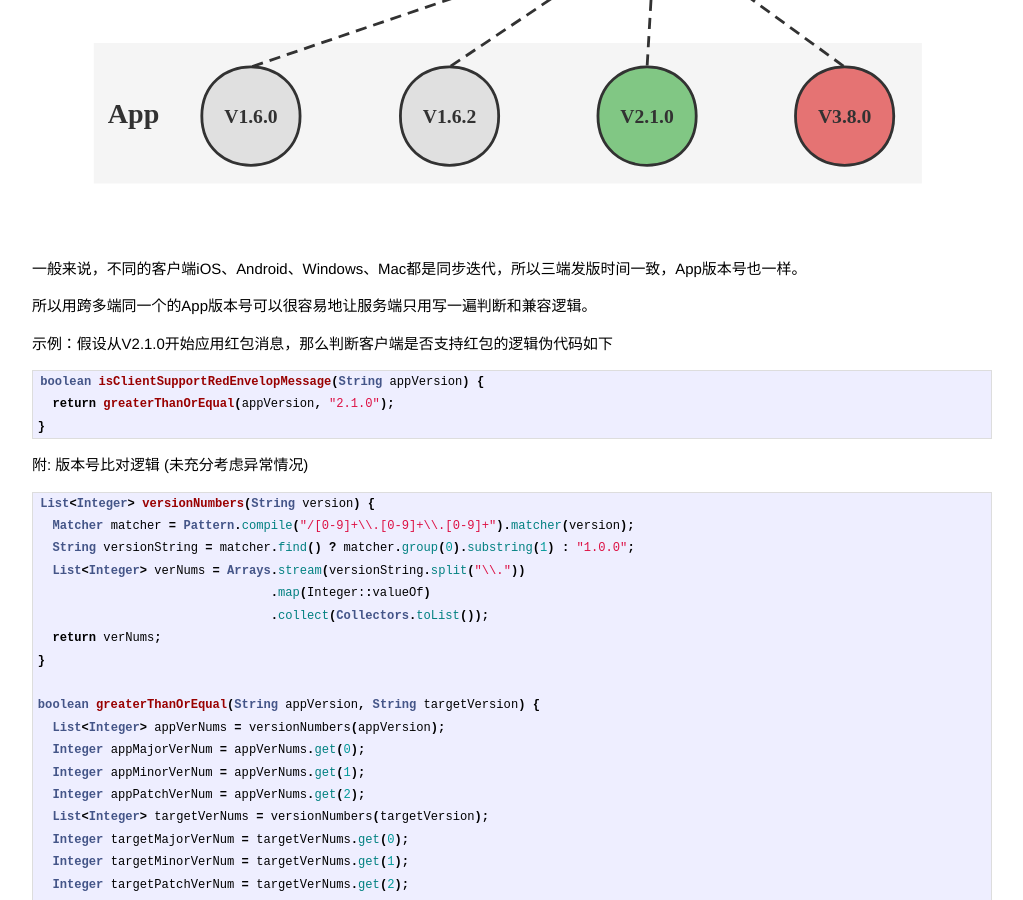
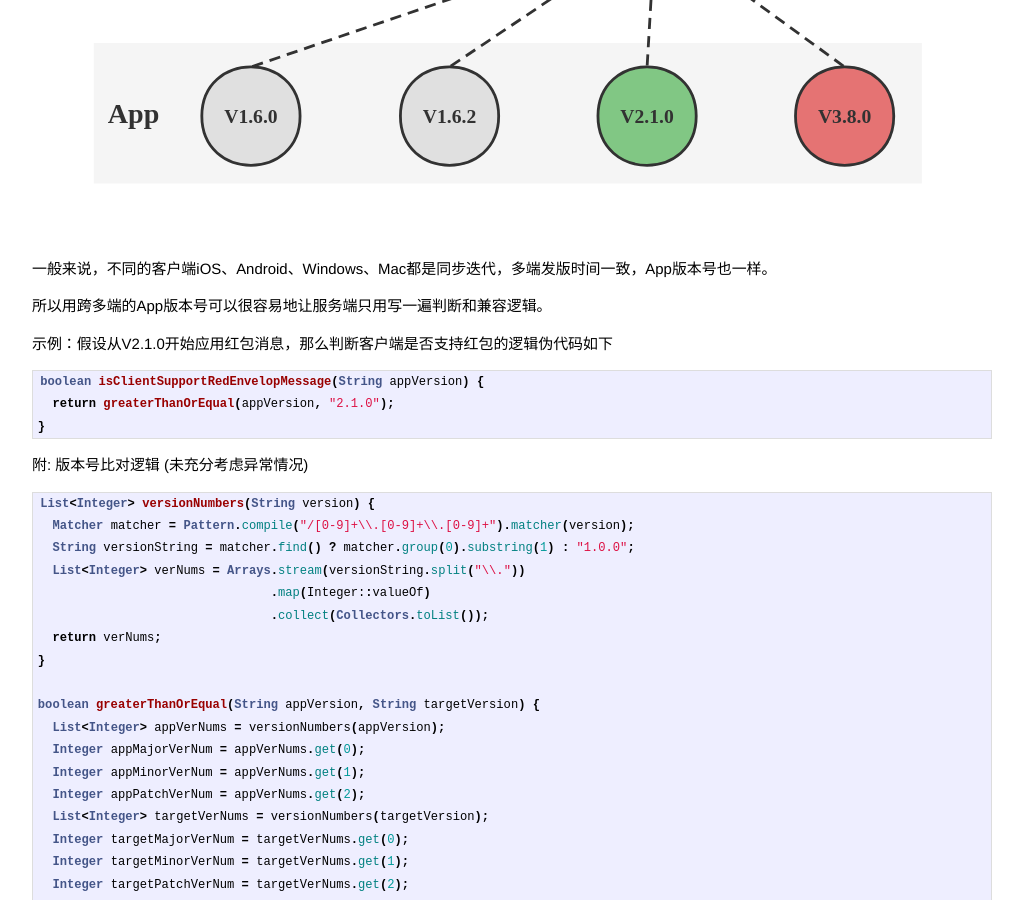
Before and after one commit to gongpengjun/gongpengjun.github.io, a Jekyll site: the page built from _posts/2022-08-27-im008-im-compatible-base.markdown, in a window 1280 px wide and 900 px high, scrolled down 522 px. Shown: the whole window, without its empty margins (128-1151 px from the left). Built offline with Jekyll 4.4.1, drawn with Linux system fonts in a browser that asks for light colours; some of the changed text lies outside the part shown.

Commit message:
优化行文和示例代码片段

```diff
--- a/_posts/2022-08-27-im008-im-compatible-base.markdown
+++ b/_posts/2022-08-27-im008-im-compatible-base.markdown
@@ -13,9 +13,9 @@ App随着时间推移，会发布不同版本，但不是每个App用户都会
 
 <img src="https://gongpengjun.com/imgs/im707/im008_03_app_versions_and_srv_deploy_1.svg" width="100%" alt="IM008-One IM, One App">
 
-一般来说，不同的客户端iOS、Android、Windows、Mac都是同步迭代，所以三端发版时间一致，App版本号也一样。
+一般来说，不同的客户端iOS、Android、Windows、Mac都是同步迭代，多端发版时间一致，App版本号也一样。
 
-所以用跨多端同一个的App版本号可以很容易地让服务端只用写一遍判断和兼容逻辑。
+所以用跨多端的App版本号可以很容易地让服务端只用写一遍判断和兼容逻辑。
 
 示例：假设从V2.1.0开始应用红包消息，那么判断客户端是否支持红包的逻辑伪代码如下
 
```
Also changed, not shown: other parts of _posts/2022-08-27-im008-im-compatible-base.markdown (+3 -2 lines).
